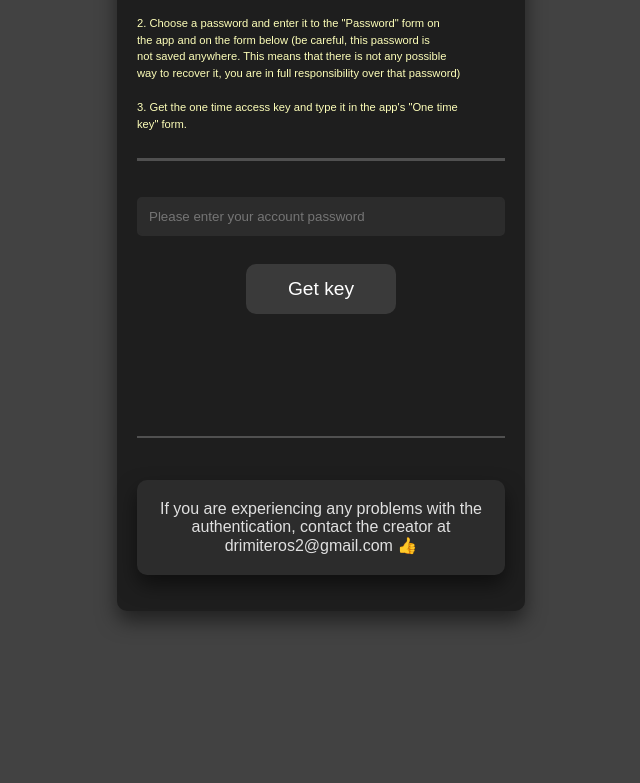
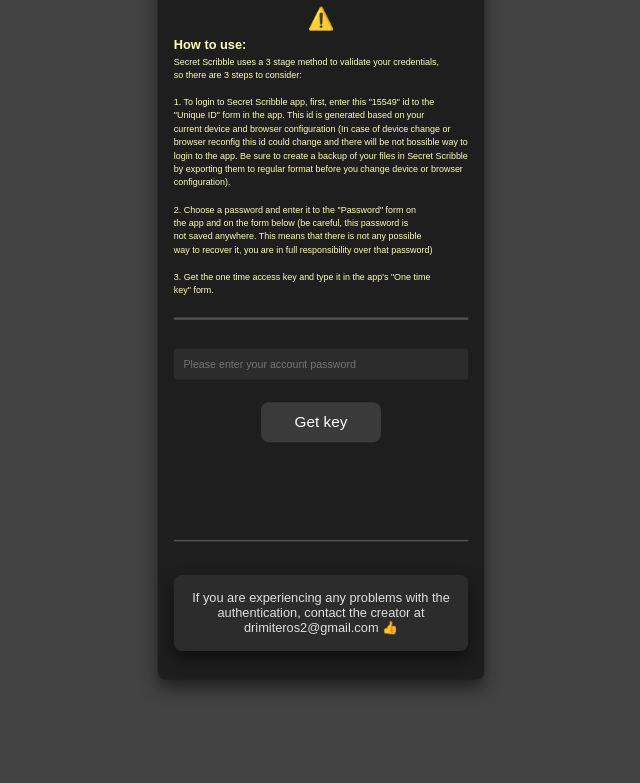
Before and after one commit to Drimiteros/2FA.io, a plain HTML site: page index.html in a window 1280 px wide. Shown: the part 330-1113 px from the top of the page, without its empty margins (319-959 px from the left). Before the commit the page ends 977 px from the top, so only its background shows below. Drawn offline with nearby package versions, Linux system fonts and the light colour scheme.

Commit message:
Add files via upload

```diff
--- a/styles.css
+++ b/styles.css
@@ -3,9 +3,9 @@
     display: flex;
     justify-content: center;
     align-items: center;
-    height: 100vh;
     margin: 0;
     background-color: #424242;
+    scale: 80%;
 }
 
 .container {
```
